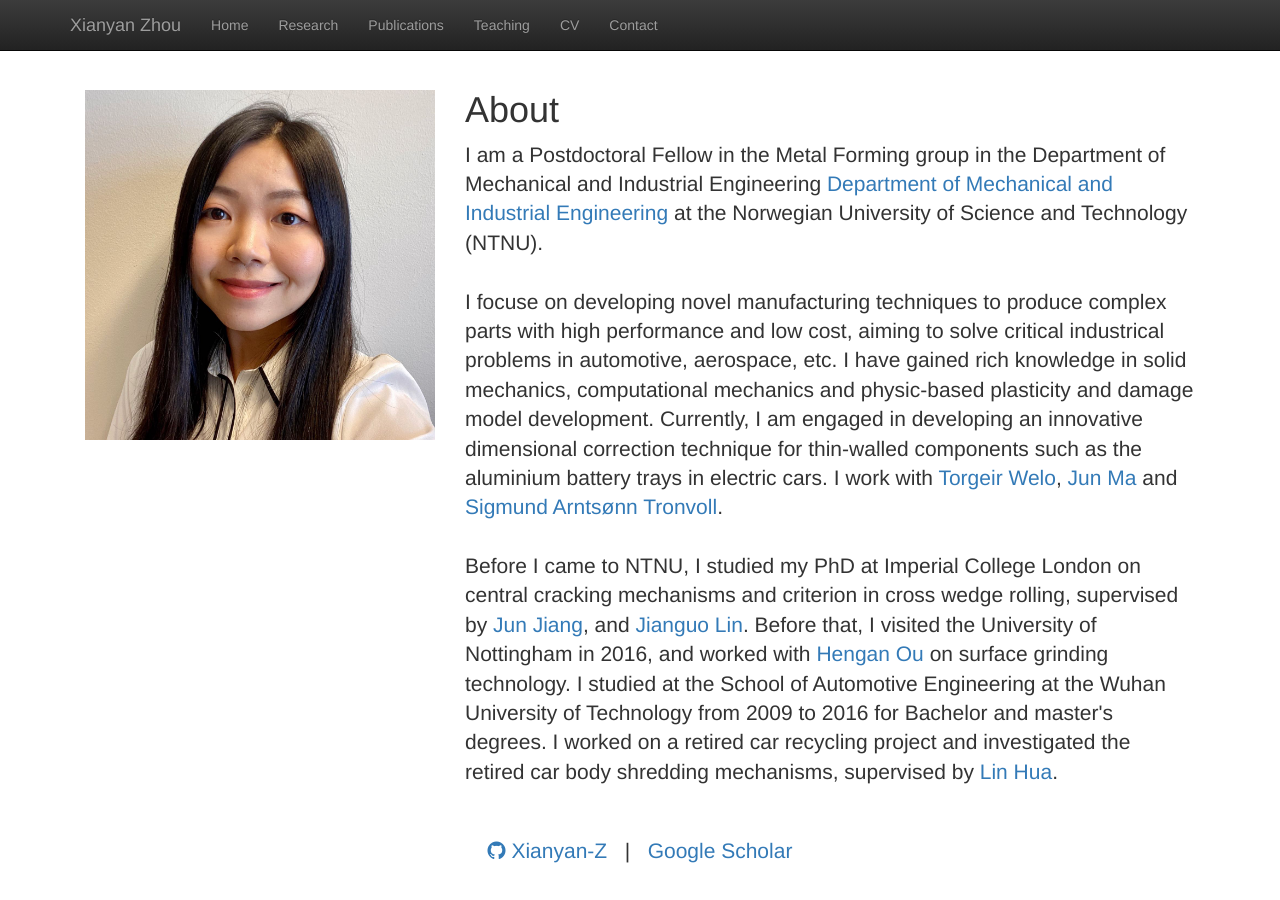
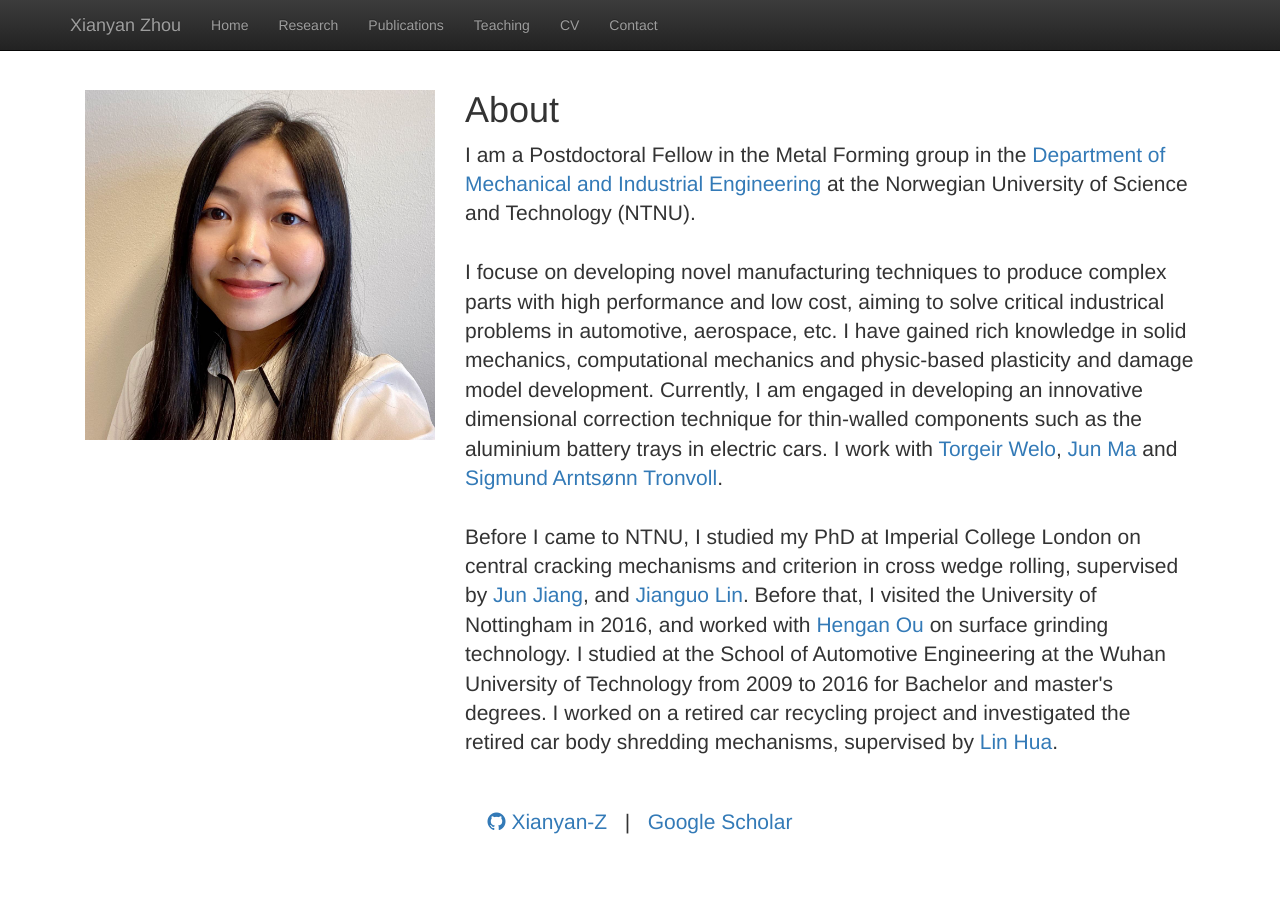
Before and after one commit to Xianyan-Z/Xianyan-Z.github.io, a Jekyll site: the page built from index.html, in a window 1280 px wide. Built offline with Jekyll 4.4.1, drawn with Linux system fonts in a browser that asks for light colours; nearby versions of some CDN libraries; library files that are not in the unit come from our copies.

Commit message:
Updated index
Updated index

```diff
--- a/index.html
+++ b/index.html
@@ -12,7 +12,7 @@ title:  'Xianyan Zhou'
 <div class="col-md-8">
   <h1 class="featurette-heading" style="margin-top:0;">About </h1>
   <p class="lead">
-  I am a Postdoctoral Fellow in the Metal Forming group in the Department of Mechanical and Industrial Engineering <a href = "https://www.ntnu.edu/mtp/department-of-mechanical-and-industrial-engineering">Department of Mechanical and Industrial Engineering</a> at the Norwegian University of Science and Technology (NTNU).
+  I am a Postdoctoral Fellow in the Metal Forming group in the <a href = "https://www.ntnu.edu/mtp/department-of-mechanical-and-industrial-engineering">Department of Mechanical and Industrial Engineering</a> at the Norwegian University of Science and Technology (NTNU).
   <br/><br/>
   I focuse on developing novel manufacturing techniques to produce complex parts with high performance and low cost, aiming to solve critical industrical problems in automotive, aerospace, etc. I have gained rich knowledge in solid mechanics, computational mechanics and physic-based plasticity and damage model development. Currently, I am engaged in developing an innovative dimensional correction technique for thin-walled components such as the aluminium battery trays in electric cars.
   I work with
```
